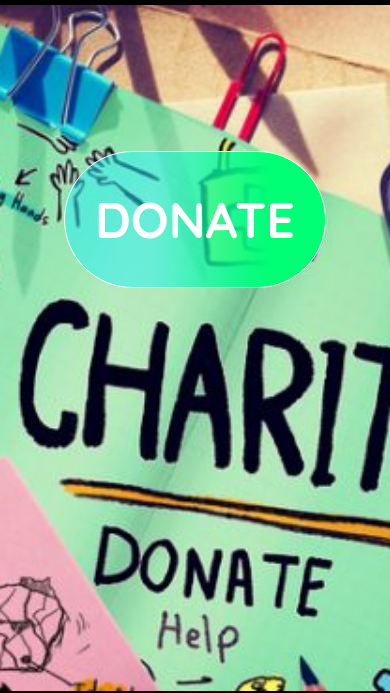
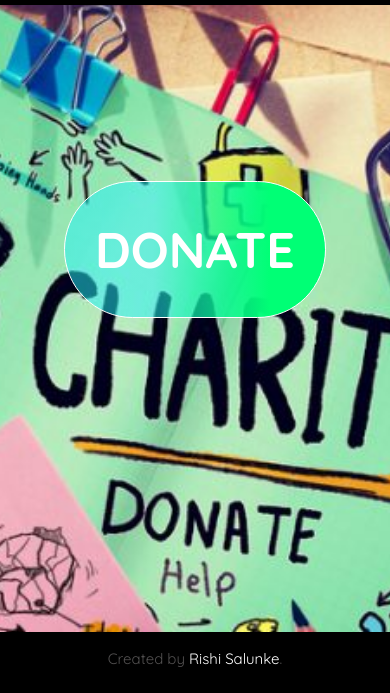
Before and after one commit to Anrky/TSF_Web_dev_Rishi, a plain HTML site: page index.html in a window 390 px wide. Shown: the part 69-762 px from the top of the page. Drawn offline with Linux system fonts and the light colour scheme; files whose address does not match are found by name.

Commit message:
Update style.css

```diff
--- a/css/style.css
+++ b/css/style.css
@@ -67,7 +67,15 @@ a:hover {
   background-position: center center;
   background-repeat: no-repeat;
 }
-
+@media (max-width: 768px) {
+  .hero {
+    height: 83vh;
+    width: 100%;
+    background-size: cover;
+    background-position: center center;
+    background-repeat: no-repeat;
+  }
+}
 /* Header */
 header {
   position: absolute;
@@ -159,7 +167,7 @@ header .navbar .cta-btn a:hover {
 }
 @media (max-width: 768px) {
   .donate {
-    padding-top: 220px;
+    padding-top: 250px;
     display: flex;
     align-items: center;
     justify-content: center;
```
